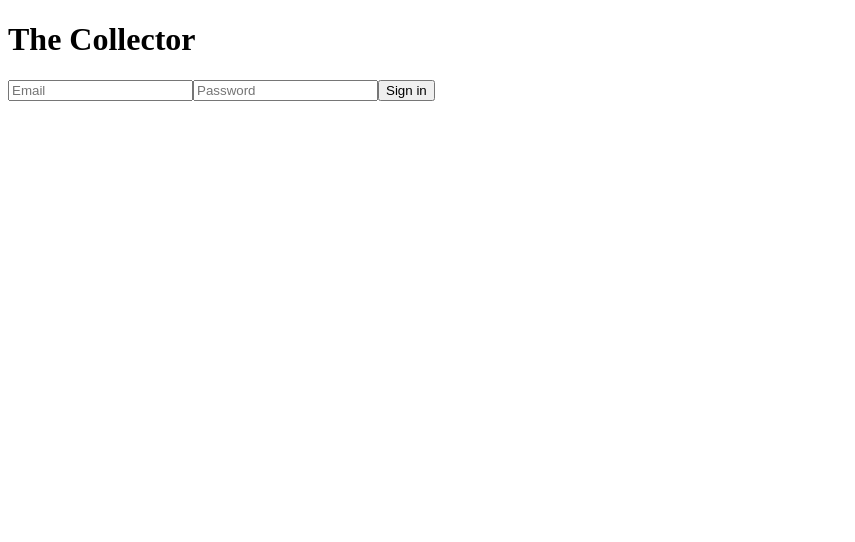
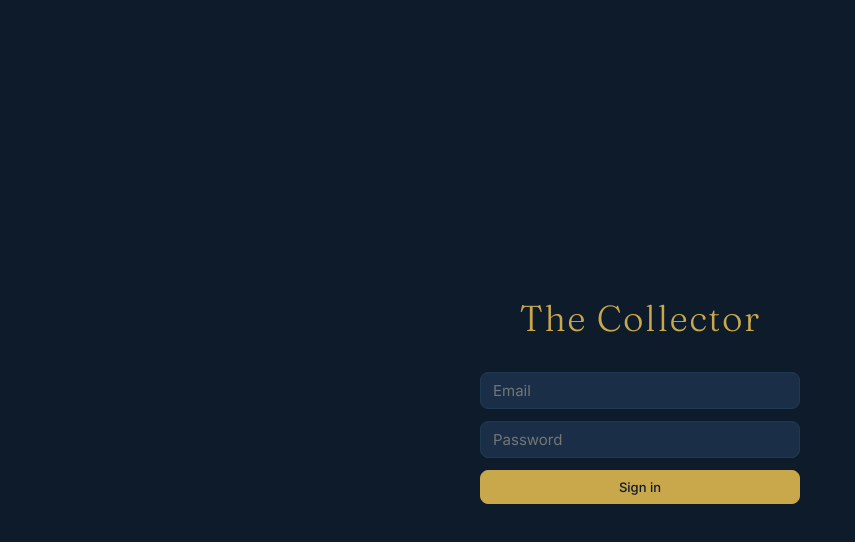
Before and after one commit to MGplayground/collector, a React (Vite) app: page / in a window 1280 px wide. Shown: the top 542 px of the page, without its empty margins (0-855 px from the left). Built offline with nearby package versions, Linux system fonts and the light colour scheme; no server answers.

Commit message:
feat: design system — navy/gold tokens, global styles, typography

```diff
--- a/index.html
+++ b/index.html
@@ -5,6 +5,13 @@
     <link rel="icon" type="image/svg+xml" href="/vite.svg" />
     <meta name="viewport" content="width=device-width, initial-scale=1.0" />
     <meta name="theme-color" content="#0d1b2a" />
+    <meta name="apple-mobile-web-app-capable" content="yes" />
+    <meta name="apple-mobile-web-app-status-bar-style" content="black-translucent" />
+    <meta name="apple-mobile-web-app-title" content="The Collector" />
+    <link rel="apple-touch-icon" href="/icons/icon-192.png" />
+    <link rel="preconnect" href="https://fonts.googleapis.com" />
+    <link rel="preconnect" href="https://fonts.gstatic.com" crossorigin />
+    <link href="https://fonts.googleapis.com/css2?family=Fraunces:opsz,wght@9..144,300;9..144,400&family=IBM+Plex+Mono:wght@400;500&family=Inter:wght@400;500;600&display=swap" rel="stylesheet" />
     <title>The Collector</title>
   </head>
   <body>
--- a/src/styles/global.css
+++ b/src/styles/global.css
@@ -1 +1,133 @@
-/* Global styles — populated in Task 4 */
+*, *::before, *::after { box-sizing: border-box; margin: 0; padding: 0; }
+
+html { font-size: 16px; -webkit-text-size-adjust: 100%; }
+
+body {
+  font-family: var(--font-body);
+  font-size: var(--text-base);
+  color: var(--text-1);
+  background: var(--bg-base);
+  min-height: 100dvh;
+  -webkit-font-smoothing: antialiased;
+}
+
+a { color: var(--gold); text-decoration: none; }
+a:hover { text-decoration: underline; }
+
+button { cursor: pointer; font-family: inherit; }
+
+input, select, textarea {
+  font-family: inherit;
+  font-size: var(--text-base);
+  color: var(--text-1);
+  background: var(--bg-elevated);
+  border: 1px solid var(--border);
+  border-radius: var(--radius-md);
+  padding: var(--space-2) var(--space-3);
+  width: 100%;
+  outline: none;
+  transition: border-color 0.15s;
+}
+input:focus, select:focus, textarea:focus { border-color: var(--gold); }
+
+/* Utility classes */
+.loading-screen {
+  display: flex; align-items: center; justify-content: center;
+  height: 100dvh; background: var(--bg-base);
+}
+
+/* Login */
+.login-screen {
+  display: flex; flex-direction: column; align-items: center;
+  justify-content: center; min-height: 100dvh; gap: var(--space-6);
+  padding: var(--space-5);
+}
+.login-title {
+  font-family: var(--font-display);
+  font-size: var(--text-3xl);
+  font-weight: 300;
+  color: var(--gold);
+  letter-spacing: 0.04em;
+}
+.login-form {
+  display: flex; flex-direction: column; gap: var(--space-3);
+  width: 100%; max-width: 320px;
+}
+.login-error { color: var(--loss); font-size: var(--text-sm); }
+
+/* Buttons */
+.btn {
+  display: inline-flex; align-items: center; justify-content: center;
+  gap: var(--space-2); padding: var(--space-2) var(--space-4);
+  border-radius: var(--radius-md); border: 1px solid transparent;
+  font-size: var(--text-sm); font-weight: 500;
+  transition: opacity 0.15s, background 0.15s;
+}
+.btn:disabled { opacity: 0.5; pointer-events: none; }
+.btn--primary {
+  background: var(--gold); color: var(--bg-base); border-color: var(--gold);
+}
+.btn--primary:hover { opacity: 0.85; }
+.btn--ghost {
+  background: transparent; color: var(--text-2); border-color: var(--border);
+}
+.btn--ghost:hover { background: var(--bg-elevated); color: var(--text-1); }
+.btn--danger {
+  background: transparent; color: var(--loss); border-color: var(--loss-dim);
+}
+.btn--danger:hover { background: var(--loss-dim); color: var(--text-1); }
+
+/* Input (extra specificity for overrides) */
+.input { /* inherits from global input selector above */ }
+
+/* Modal */
+.modal-overlay {
+  position: fixed; inset: 0; background: rgba(0,0,0,0.7);
+  display: flex; align-items: flex-end; justify-content: center;
+  z-index: 100; padding: 0;
+}
+@media (min-width: 768px) {
+  .modal-overlay { align-items: center; padding: var(--space-5); }
+}
+.modal {
+  background: var(--bg-surface);
+  border: 1px solid var(--border);
+  border-radius: var(--radius-lg) var(--radius-lg) 0 0;
+  width: 100%; max-width: 560px;
+  max-height: 90dvh; overflow-y: auto;
+  padding: var(--space-5);
+}
+@media (min-width: 768px) {
+  .modal { border-radius: var(--radius-lg); }
+}
+.modal-title {
+  font-family: var(--font-display);
+  font-size: var(--text-xl);
+  font-weight: 300;
+  color: var(--text-1);
+  margin-bottom: var(--space-4);
+}
+
+/* Badge */
+.badge {
+  display: inline-flex; align-items: center;
+  padding: 2px var(--space-2); border-radius: var(--radius-sm);
+  font-size: var(--text-xs); font-weight: 500;
+  letter-spacing: 0.04em; text-transform: uppercase;
+}
+.badge--owned   { background: rgba(78,205,196,0.15); color: var(--gain); }
+.badge--watchlist { background: rgba(201,168,76,0.15); color: var(--gold); }
+.badge--sold    { background: rgba(143,168,192,0.15); color: var(--text-2); }
+
+/* Empty state */
+.empty-state {
+  display: flex; flex-direction: column; align-items: center;
+  gap: var(--space-3); padding: var(--space-8) var(--space-5);
+  color: var(--text-3); text-align: center;
+}
+.empty-state__title { font-size: var(--text-lg); color: var(--text-2); }
+
+/* Mono numbers */
+.mono { font-family: var(--font-mono); font-variant-numeric: tabular-nums; }
+.gain-text { color: var(--gain); }
+.loss-text { color: var(--loss); }
--- a/src/styles/tokens.css
+++ b/src/styles/tokens.css
@@ -1 +1,62 @@
-/* Design tokens — populated in Task 4 */
+:root {
+  /* Backgrounds */
+  --bg-base:     #0d1b2a;
+  --bg-surface:  #132338;
+  --bg-elevated: #1a2f47;
+
+  /* Borders */
+  --border:        #1e3a52;
+  --border-subtle: #162d43;
+
+  /* Accent — brass gold */
+  --gold:     #c9a84c;
+  --gold-dim: #8a6d2f;
+
+  /* Semantic status colours */
+  --gain:      #4ecdc4;
+  --gain-dim:  #2a8a84;
+  --loss:      #e07a5f;
+  --loss-dim:  #9e4a35;
+  --neutral:   #8fa8c0;
+
+  /* Text */
+  --text-1: #f0ebe3;
+  --text-2: #8fa8c0;
+  --text-3: #4d6a82;
+
+  /* Typography */
+  --font-display: 'Fraunces', Georgia, serif;
+  --font-body:    'Inter', system-ui, sans-serif;
+  --font-mono:    'IBM Plex Mono', 'Courier New', monospace;
+
+  /* Type scale */
+  --text-xs:   11px;
+  --text-sm:   13px;
+  --text-base: 15px;
+  --text-lg:   18px;
+  --text-xl:   22px;
+  --text-2xl:  28px;
+  --text-3xl:  36px;
+
+  /* Spacing (4px base) */
+  --space-1:  4px;
+  --space-2:  8px;
+  --space-3:  12px;
+  --space-4:  16px;
+  --space-5:  24px;
+  --space-6:  32px;
+  --space-7:  48px;
+  --space-8:  64px;
+
+  /* Radii */
+  --radius-sm: 4px;
+  --radius-md: 8px;
+  --radius-lg: 12px;
+
+  /* Shadows */
+  --shadow-sm: 0 1px 3px rgba(0,0,0,0.4);
+  --shadow-md: 0 4px 12px rgba(0,0,0,0.5);
+
+  /* Nav height (reserved for layout calculations) */
+  --nav-height: 56px;
+}
```
